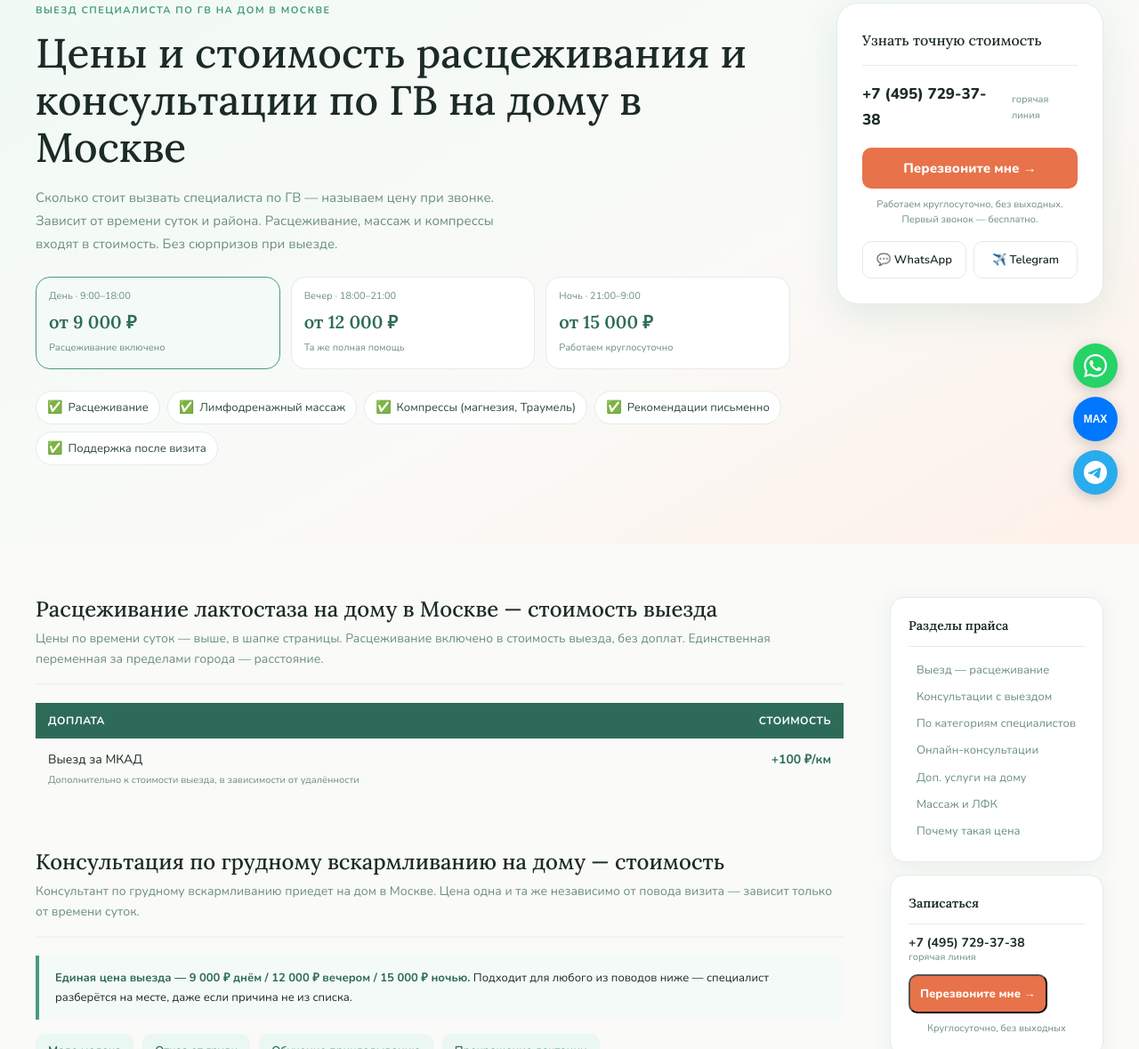
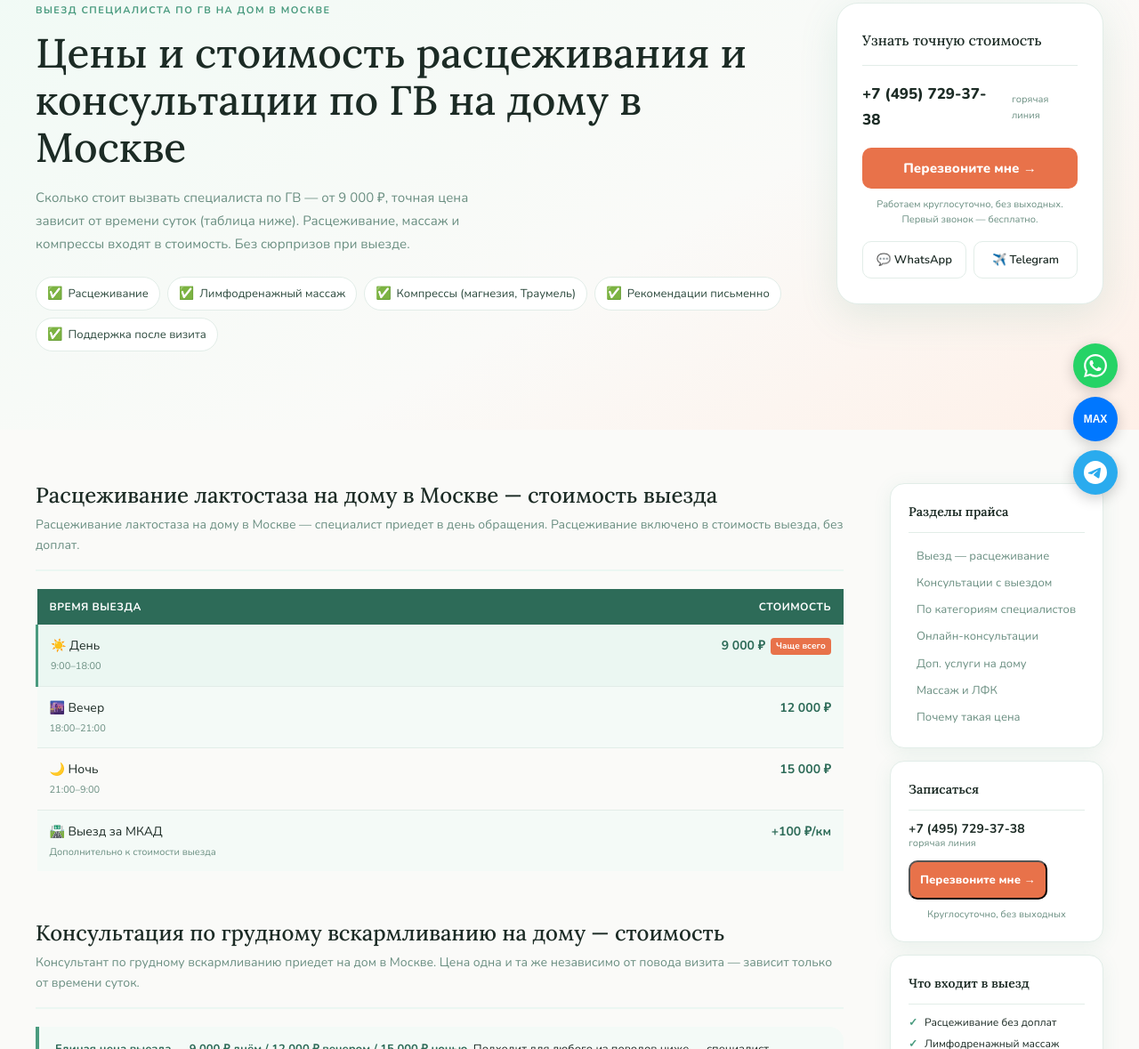
Before and after one commit to mariiagusevaes-fm/kormibaby, a plain HTML site: page tseny.html in a window 1280 px wide. Shown: the part 220-1399 px from the top of the page at 89% size. Drawn offline with Linux system fonts and the light colour scheme.

Commit message:
Пересмотрена структура /tseny целиком: убраны мелкие изолированные карточки цен из hero (они обесценивали главную услугу рядом с полноценными таблицами других разделов ниже) — вместо них в первой секции "Расцеживание на дому" восстановлена полная таблица День/Вечер/Ночь/МКАД с тем же визуальным весом, что у всех остальных разделов прайса. Теперь структура последовательна по всей странице, без разнобоя между "главная цена мелким текстом" и "второстепенные цены в таблицах".

```diff
--- a/tseny.html
+++ b/tseny.html
@@ -404,24 +404,7 @@
       <div>
         <div class="hero-eyebrow">Выезд специалиста по ГВ на дом в Москве</div>
         <h1 class="hero-h1" id="page-h1">Цены и стоимость расцеживания и консультации по ГВ на дому в Москве</h1>
-        <p class="hero-desc">Сколько стоит вызвать специалиста по ГВ — называем цену при звонке. Зависит от времени суток и района. Расцеживание, массаж и компрессы входят в стоимость. Без сюрпризов при выезде.</p>
-        <div class="price-cards" style="grid-template-columns:1fr 1fr 1fr">
-          <div class="price-card featured">
-            <div class="price-card-label">День · 9:00–18:00</div>
-            <div class="price-card-value">от 9 000 ₽</div>
-            <div class="price-card-note">Расцеживание включено</div>
-          </div>
-          <div class="price-card">
-            <div class="price-card-label">Вечер · 18:00–21:00</div>
-            <div class="price-card-value">от 12 000 ₽</div>
-            <div class="price-card-note">Та же полная помощь</div>
-          </div>
-          <div class="price-card">
-            <div class="price-card-label">Ночь · 21:00–9:00</div>
-            <div class="price-card-value">от 15 000 ₽</div>
-            <div class="price-card-note">Работаем круглосуточно</div>
-          </div>
-        </div>
+        <p class="hero-desc">Сколько стоит вызвать специалиста по ГВ — от 9 000 ₽, точная цена зависит от времени суток (таблица ниже). Расцеживание, массаж и компрессы входят в стоимость. Без сюрпризов при выезде.</p>
         <div class="hero-includes">
           <span class="inc-chip"><span class="inc-chip-ico">✅</span>Расцеживание</span>
           <span class="inc-chip"><span class="inc-chip-ico">✅</span>Лимфодренажный массаж</span>
@@ -455,13 +438,28 @@
     <div class="ps fi" id="viezd">
       <div class="ps-head">
         <h2>Расцеживание лактостаза на дому в Москве — стоимость выезда</h2>
-        <p class="ps-desc">Цены по времени суток — выше, в шапке страницы. Расцеживание включено в стоимость выезда, без доплат. Единственная переменная за пределами города — расстояние.</p>
+        <p class="ps-desc">Расцеживание лактостаза на дому в Москве — специалист приедет в день обращения. Расцеживание включено в стоимость выезда, без доплат.</p>
       </div>
       <div class="tbl-wrap">
         <table class="price-tbl">
-          <thead><tr><th>Доплата</th><th>Стоимость</th></tr></thead>
+          <thead><tr><th>Время выезда</th><th>Стоимость</th></tr></thead>
           <tbody>
-            <tr><td>Выезд за МКАД<div class="td-sub">Дополнительно к стоимости выезда, в зависимости от удалённости</div></td><td>+100 ₽/км</td></tr>
+            <tr class="featured">
+              <td>☀️ День<div class="td-sub">9:00–18:00</div></td>
+              <td>9 000 ₽<span class="td-badge">Чаще всего</span></td>
+            </tr>
+            <tr>
+              <td>🌆 Вечер<div class="td-sub">18:00–21:00</div></td>
+              <td>12 000 ₽</td>
+            </tr>
+            <tr>
+              <td>🌙 Ночь<div class="td-sub">21:00–9:00</div></td>
+              <td>15 000 ₽</td>
+            </tr>
+            <tr>
+              <td>🛣️ Выезд за МКАД<div class="td-sub">Дополнительно к стоимости выезда</div></td>
+              <td>+100 ₽/км</td>
+            </tr>
           </tbody>
         </table>
       </div>
```
Also changed, not shown: tseny/index.html (+19 -21 lines).
